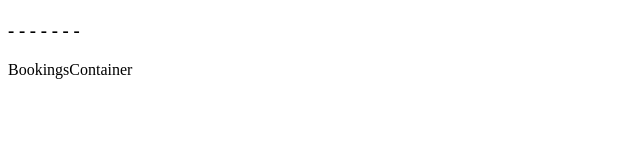
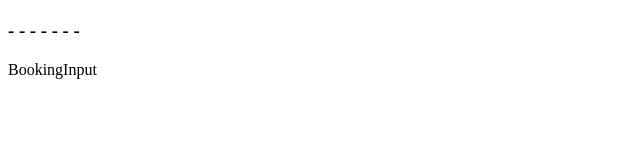
Before and after one commit to cookiemccormick/scout, a React (Create React App) app: page /models/1 in a window 1280 px wide. Shown: the top 160 px of the page, without its empty margins (0-640 px from the left). Built offline with nearby package versions, Linux system fonts and the light colour scheme; no server answers.

Commit message:
created BookingInput component

```diff
--- /dev/null
+++ b/src/components/BookingInput.js
@@ -0,0 +1,13 @@
+import React from 'react';
+
+class BookingInput extends React.Component {
+  render() {
+    return (
+      <div>
+        BookingInput
+      </div>
+    );
+  }
+}
+
+export default BookingInput;
--- a/src/containers/BookingsContainer.js
+++ b/src/containers/BookingsContainer.js
@@ -1,10 +1,11 @@
 import React from 'react';
+import BookingInput from '../components/BookingInput';
 
 class BookingsContainer extends React.Component {
   render() {
     return (
       <div>
-        BookingsContainer
+        <BookingInput />
       </div>
     );
   }
```
